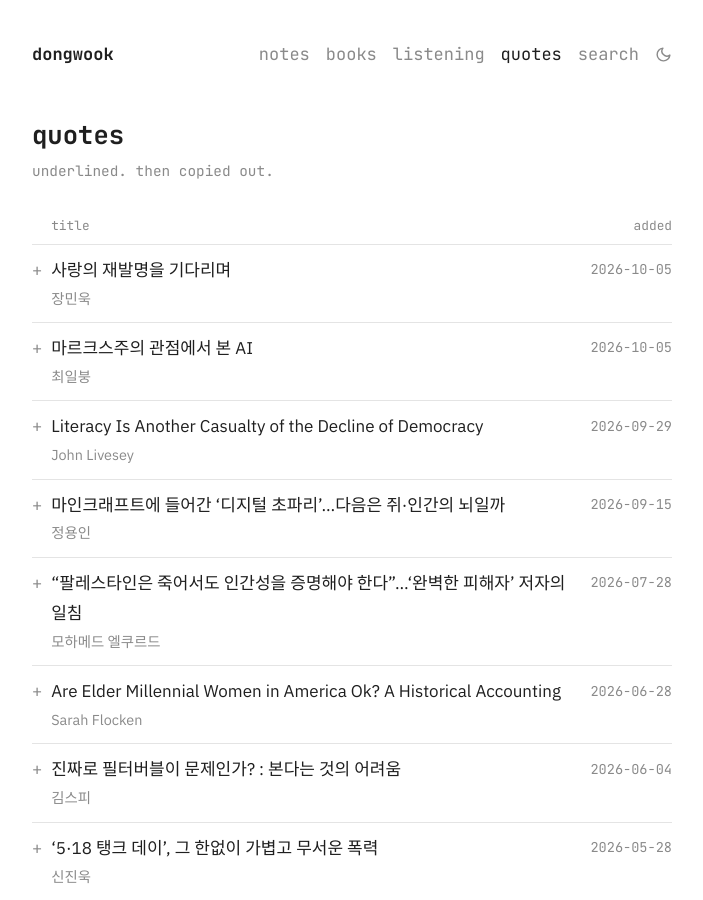
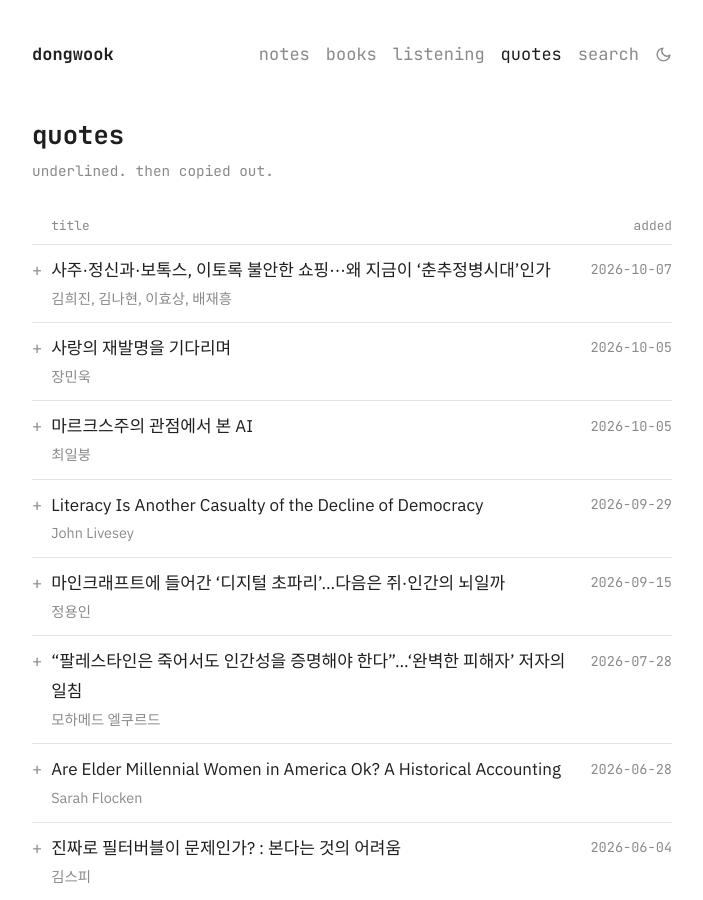
Before and after one commit to pfcolor/dongwook.org, a Jekyll site: the page built from quotes.md, in a window 1280 px wide and 900 px high. Shown: the whole window, without its empty margins (288-991 px from the left). Built offline with Jekyll 4.4.1, drawn with Linux system fonts in a browser that asks for light colours; some web fonts are replaced.

Commit message:
quotes에 경향신문 '춘추정병시대' 기사 인용 추가
Co-Authored-By: Claude Sonnet 5.5 <noreply@anthropic.com>
Claude-Session: https://claude.ai/code/session_01U7j6MgMwW8uS2kN2iqhEAa

```diff
--- a/quotes.md
+++ b/quotes.md
@@ -6,6 +6,15 @@ subtitle: underlined. then copied out.
 ---
 
 <div class="quotes-head"><span>title</span><span>added</span></div>
+
+<details markdown="1">
+<summary><span class="date">2026-10-07</span>사주·정신과·보톡스, 이토록 불안한 쇼핑···왜 지금이 ‘춘추정병시대’인가 <span class="by">김희진, 김나현, 이효상, 배재흥</span></summary>
+
+> 2024년 언급량이 대폭 늘어난 ‘누칼협’(누가 칼 들고 협박함?)과 ‘알빠노’(내 알 바 아니다)는 한발 더 나아갔다. 구조 얘기를 꺼내는 사람을 남 탓한다고 힐난했다. 불안은 오롯이 개인의 책임이 됐다. 그 끝에 도착한 유행어가 2026년 ‘정병’이다. 병명으로 진단해야 하는 불안에는 도무지 구조가 끼어들 틈이 없다. 그러나 구조를 생략한 처방전은 불안을 없애지 못한다. 청년은 진통제로 노력을 끌어쓴다. (…) 온갖 ‘정병’이 난무하는 춘추정병시대. 청년은 처방을 받고, 감정 스위치를 꺼버린 채 오늘을 넘긴다. 세상을 탓하는 사람은 아무도 없었다.
+
+[khan.co.kr](https://www.khan.co.kr/article/202610060700001)
+{: .source}
+</details>
 
 <details markdown="1">
 <summary><span class="date">2026-10-05</span>사랑의 재발명을 기다리며 <span class="by">장민욱</span></summary>
```
